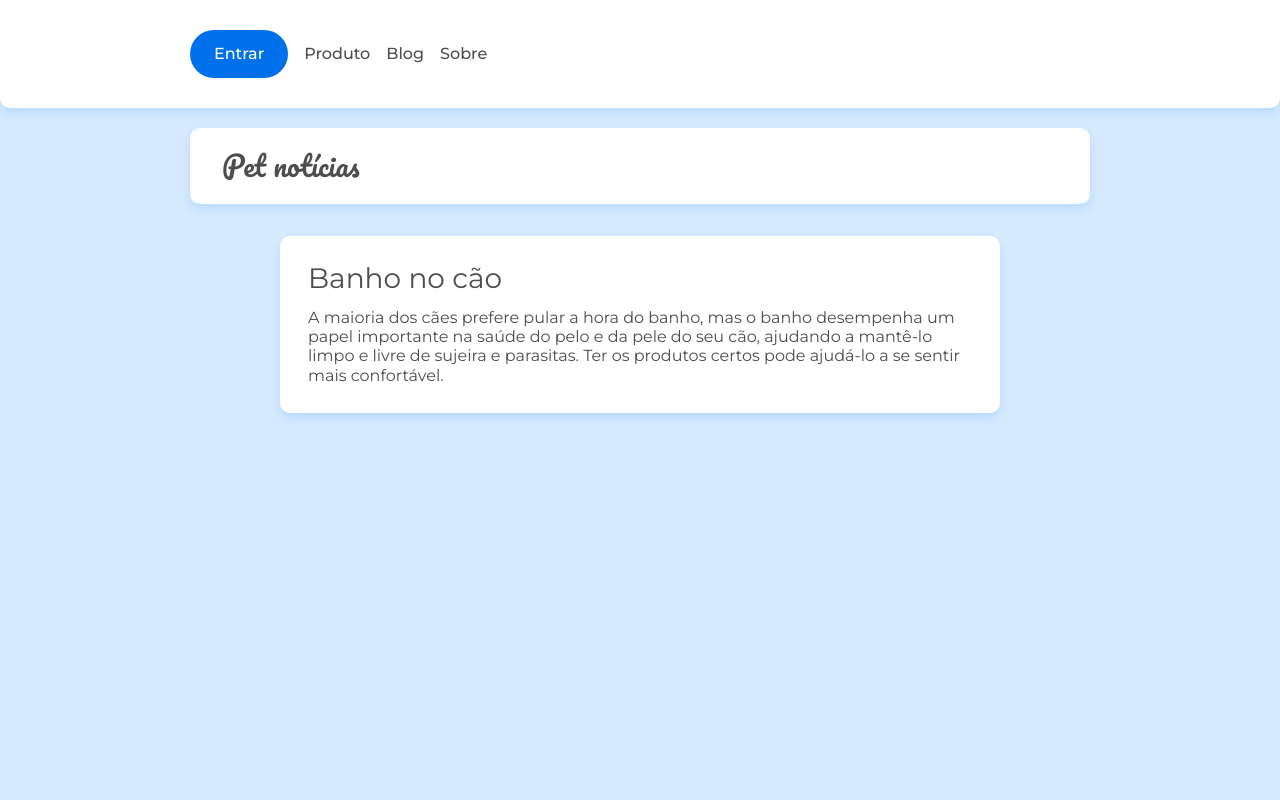
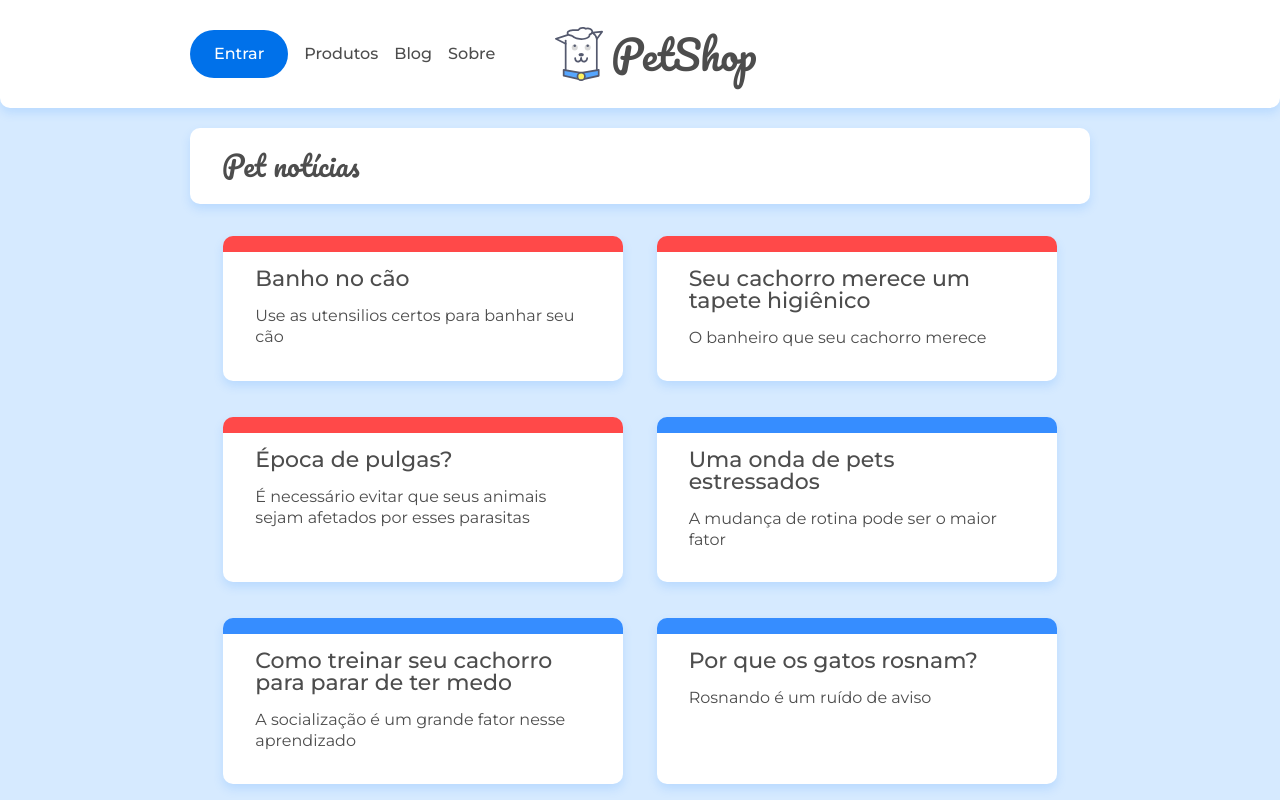
Before and after one commit to Davi95-BR/react-router, a React (Create React App) app: page / in a window 1280 px wide. Shown: the top 800 px of the page. Built offline with nearby package versions, Linux system fonts and the light colour scheme; data requests are answered from the project's data file.

Commit message:
Conexão com a api axios e exibindo os posts

```diff
--- /dev/null
+++ b/src/api/api.js
@@ -0,0 +1,10 @@
+import axios from 'axios'
+
+export const api = axios.create({
+    baseURL: 'http://localhost:5000'
+})
+
+export const busca = async(url, setDado) => {
+    const resposta = await api.get(url)
+    setDado(resposta.data)
+}
--- a/src/components/Cabecalho.jsx
+++ b/src/components/Cabecalho.jsx
@@ -1,33 +1,35 @@
 import React from 'react'
 import imagem from '../assets/img/doguito.svg'
 import '../assets/css/componentes/cabecalho.css'
-import { Link } from 'react-router-dom'
+import {Link} from 'react-router-dom'
 
 const Cabecalho = () => {
   return(
     <header className="cabecalho container">
-            <div className="menu-hamburguer">
-                <span className="menu-hamburguer__icone">
+      <div className="menu-hamburger">
+        <span className="menu-hamburger__icone">
         </span>
+      </div>
       <div className="cabecalho-container">
         <Link to="/" className="flex flex--centro">
-                     <img className="cabecalho__logo" src={imagem} alt="Logo doguito do cabeçalho"/>
-                     <h1 className="cabecalho__titulo">Petshop</h1>
-                    </Link>
-                </div>
+          <img className="cabecalho__logo" src={imagem} alt="Logo Doguito"/>
+          <h1 className="cabecalho__titulo">PetShop</h1>
+        </Link >
       </div>
 
       <nav className="menu-cabecalho">
         <ul className="menu-itens">
-                        <li><Link to="#" className="menu-item menu-item--entrar">Entrar</Link></li>
-                        <li><Link to="#" className="menu-item">Produto</Link></li>
+          <li><Link to="#" className="menu-item menu-item--entrar">Entrar</Link ></li>
+          <li><Link to="#" className="menu-item">Produtos</Link ></li>
           <li><Link to="/" className="menu-item">Blog</Link ></li>
-                        <li><Link to="/sobre" className="menu-item">Sobre</Link></li>
+          <li><Link to="/sobre" className="menu-item">Sobre</Link ></li>
         </ul>
+
       </nav>
       <div className="menu-cabecalho-background"></div>
     </header>
   )
 }
 
-export default Cabecalho;
+
+export default Cabecalho
--- /dev/null
+++ b/src/components/ListaPost.jsx
@@ -0,0 +1,34 @@
+import React, { useState, useEffect } from 'react'
+import { busca} from '../api/api'
+import { Link } from 'react-router-dom'
+
+const ListaPost = ( { url } ) => {
+    const [posts, setPosts] = useState([])  //array vazio inicial dos posts
+
+
+    useEffect(() => {                       // efeito colateral/side effect usa-se o hook use Effect
+        busca(url,setPosts)                // https://localhost:5000 e o estado atual dos posts
+    }, [])                                //array de dependência
+
+
+    return (
+        <section className="posts container">
+            {
+            posts.map((post)=>(
+                <Link className={`cartao-post cartao-post--${post.categoria}`}>
+                    <article key={post.id}>
+                        <h3 className="cartao-post__titulo">
+                            {post.title}
+                        </h3>
+                        <p className="cartao-post__meta">
+                            {post.metadescription}</p>
+
+                    </article>
+                </Link>
+            ))
+            }
+        </section>
+    )
+}
+
+export default ListaPost;
--- a/src/paginas/Home.jsx
+++ b/src/paginas/Home.jsx
@@ -1,4 +1,5 @@
 import React from 'react'
+import ListaPost from '../components/ListaPost'
 
 const Home = () => {
 
@@ -7,13 +8,7 @@
       <div className="container">
         <h2 className="titulo-pagina">Pet notícias</h2>
       </div>
-      <section className="container flex flex--centro">
-      <article className="cartao post">
-        <h2 className="cartao__titulo">Banho no cão</h2>
-        <p className="cartao__texto">A maioria dos cães prefere pular a hora do banho, mas o banho desempenha um papel importante na saúde do pelo e da pele do seu cão, ajudando a mantê-lo limpo e livre de sujeira e parasitas. Ter os produtos certos pode ajudá-lo a se sentir mais confortável.</p>
-      </article>
-    </section>
-
+     <ListaPost url={'/posts'}/>
     </main>
   )
 }
```
Lines whose indentation alone changed are shown as unchanged.
